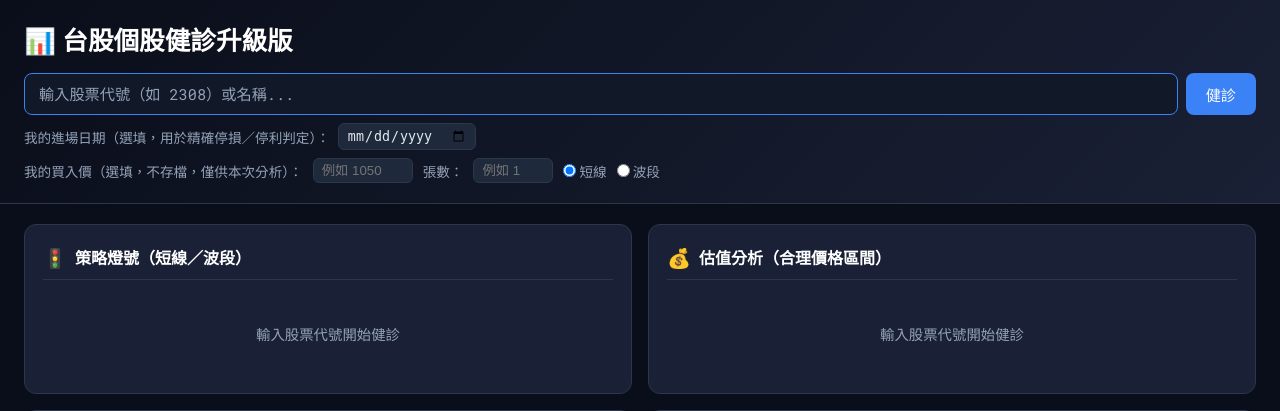
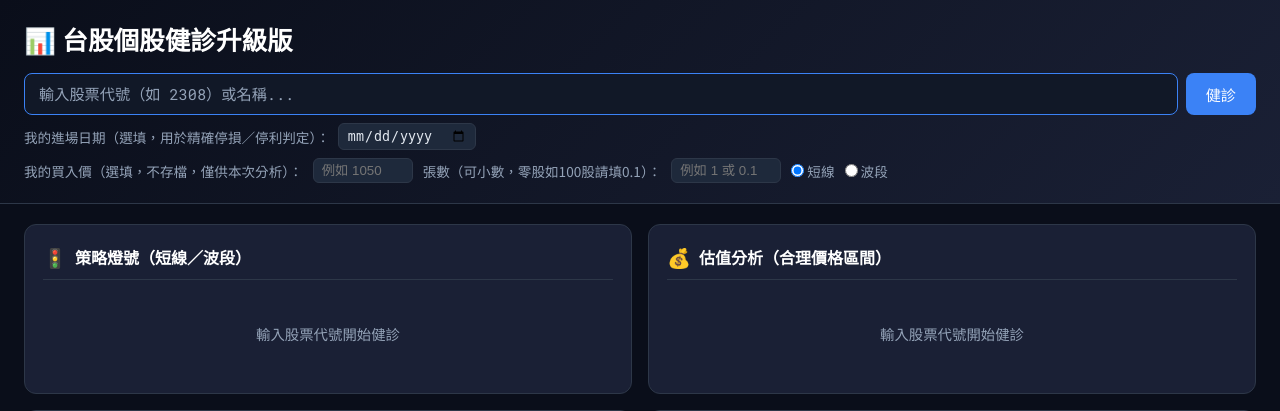
Before and after one commit to hidk740520-ops/Hidkcole, a Flask app: page / in a window 1280 px wide. Shown: the top 411 px of the page. Run offline with Flask 3, Linux system fonts and the light colour scheme.

Commit message:
Add files via upload

```diff
--- a/templates/index.html
+++ b/templates/index.html
@@ -140,8 +140,8 @@ tr:last-child td{border-bottom:none}
   <div style="margin-top:8px;font-size:.85rem;color:var(--text-dim);display:flex;align-items:center;gap:10px;flex-wrap:wrap">
     <label for="buyPriceInput">我的買入價（選填，不存檔，僅供本次分析）：</label>
     <input type="number" step="0.01" id="buyPriceInput" placeholder="例如 1050" style="width:100px;background:var(--card2);border:1px solid var(--border);color:var(--text);border-radius:6px;padding:4px 8px">
-    <label for="sharesInput">張數：</label>
-    <input type="number" step="0.001" id="sharesInput" placeholder="例如 1" style="width:80px;background:var(--card2);border:1px solid var(--border);color:var(--text);border-radius:6px;padding:4px 8px">
+    <label for="sharesInput">張數（可小數，零股如100股請填0.1）：</label>
+    <input type="number" step="0.001" id="sharesInput" placeholder="例如 1 或 0.1" style="width:110px;background:var(--card2);border:1px solid var(--border);color:var(--text);border-radius:6px;padding:4px 8px">
     <label><input type="radio" name="strategyPref" value="short" checked> 短線</label>
     <label><input type="radio" name="strategyPref" value="mid"> 波段</label>
   </div>
@@ -643,6 +643,11 @@ function renderPosition() {
     var pCls = p.profit_pct > 0 ? 'pos' : (p.profit_pct < 0 ? 'neg' : 'neutral');
     var pSign = p.profit_pct > 0 ? '+' : '';
     html += '<tr><th>目前損益</th><td class="mono ' + pCls + '">' + pSign + fmt(p.profit_pct,2) + '%</td></tr>';
+  }
+  if (p.profit_amount != null) {
+    var aCls = p.profit_amount > 0 ? 'pos' : (p.profit_amount < 0 ? 'neg' : 'neutral');
+    var aSign = p.profit_amount > 0 ? '+' : '';
+    html += '<tr><th>損益金額</th><td class="mono ' + aCls + '">' + aSign + fmtInt(p.profit_amount) + ' 元</td></tr>';
   }
   html += '<tr><th>補倉判斷</th><td>' + p.add_action + '</td></tr>';
   html += '<tr><th>賣出判斷</th><td>' + p.sell_action + '</td></tr>';
```
